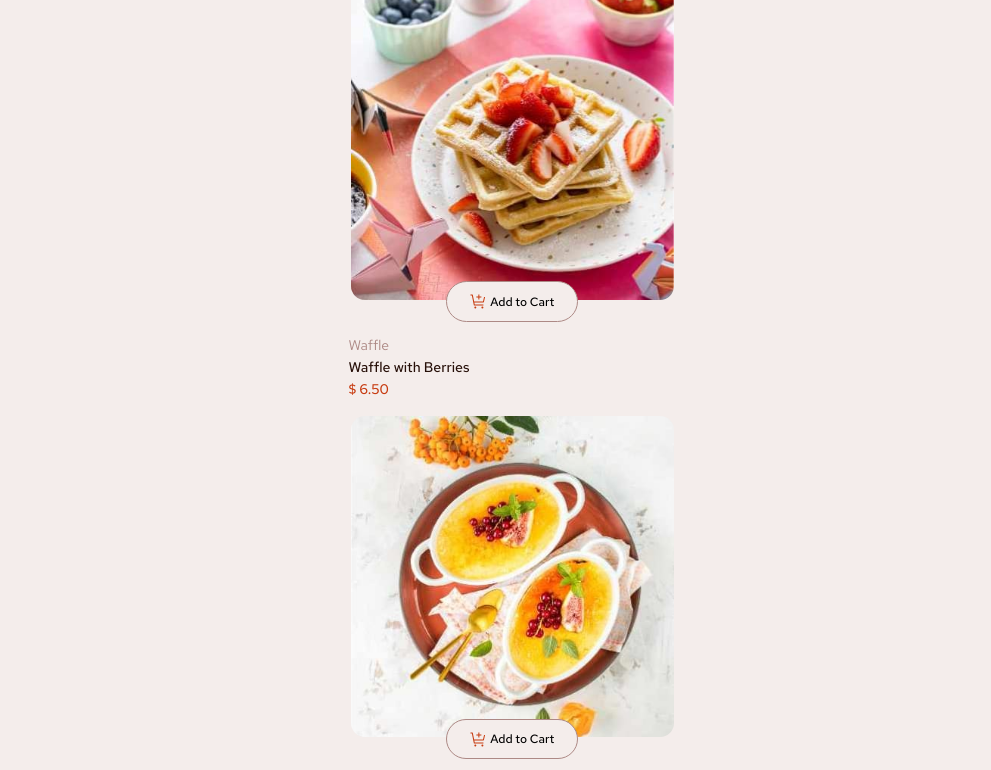
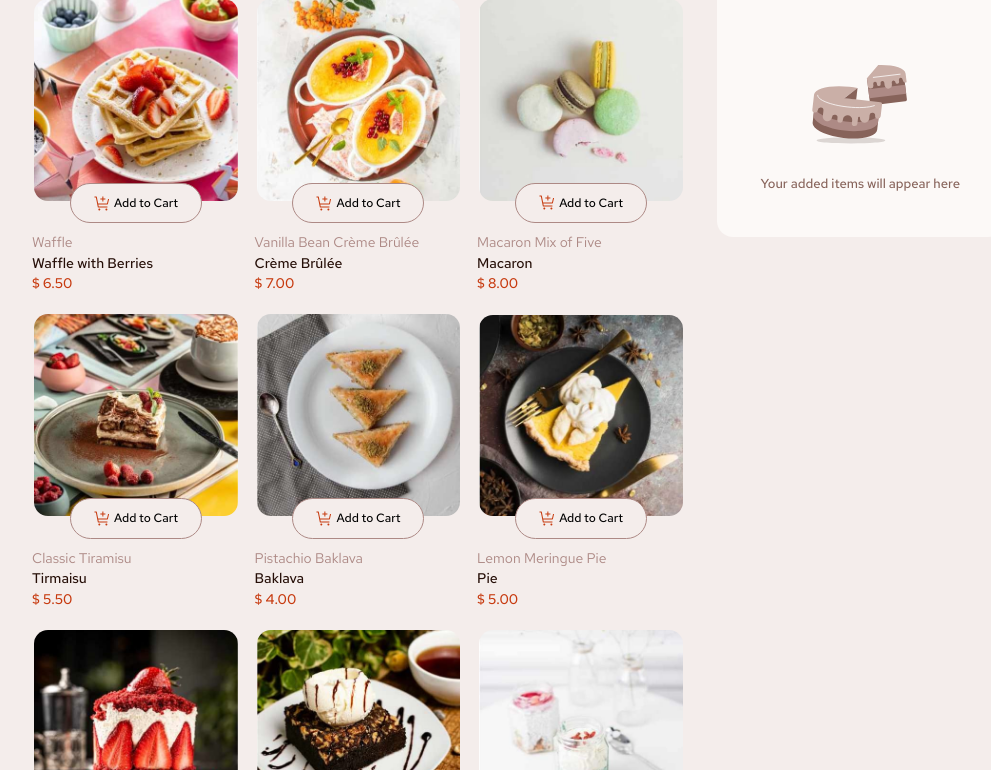
Before and after one commit to cendyz/Product-list-with-cart, a plain HTML site: page index.html in a window 1536 px wide. Shown: the part 129-899 px from the top of the page, without its empty margins (256-1247 px from the left). Drawn offline with nearby package versions, Linux system fonts and the light colour scheme.

Commit message:
styles and page ok

```diff
--- a/index.html
+++ b/index.html
@@ -20,7 +20,7 @@
 					<div class="main__box-container">
 						<picture class="main__box-container-picture">
 							<source srcset="./src/img/image-waffle-tablet.jpg" media="(min-width: 576px)" />
-							<source srcset="./src/img/image-waffle-desktop.jpg" media="(min-width: 992px)" />
+							<source srcset="./src/img/image-waffle-desktop.jpg" media="(min-width: 1440px)" />
 							<img src="./src/img/image-waffle-mobile.jpg" alt="Food picture" class="main__box-container-picture-img" />
 						</picture>
 						<button class="main__box-container-btn">
@@ -47,7 +47,7 @@
 					<div class="main__box-container">
 						<picture class="main__box-container-picture">
 							<source srcset="./src/img/image-creme-brulee-tablet.jpg" media="(min-width: 576px)" />
-							<source srcset="./src/img/image-creme-brulee-desktop.jpg" media="(min-width: 992px)" />
+							<source srcset="./src/img/image-creme-brulee-desktop.jpg" media="(min-width: 1440px)" />
 							<img
 								src="./src/img/image-creme-brulee-mobile.jpg"
 								alt="Food picture"
@@ -77,7 +77,7 @@
 					<div class="main__box-container">
 						<picture class="main__box-container-picture">
 							<source srcset="./src/img/image-macaron-tablet.jpg" media="(min-width: 576px)" />
-							<source srcset="./src/img/image-macaron-desktop.jpg" media="(min-width: 992px)" />
+							<source srcset="./src/img/image-macaron-desktop.jpg" media="(min-width: 1440px)" />
 							<img
 								src="./src/img/image-macaron-mobile.jpg"
 								alt="Food picture"
@@ -107,7 +107,7 @@
 					<div class="main__box-container">
 						<picture class="main__box-container-picture">
 							<source srcset="./src/img/image-tiramisu-tablet.jpg" media="(min-width: 576px)" />
-							<source srcset="./src/img/image-tiramisu-desktop.jpg" media="(min-width: 992px)" />
+							<source srcset="./src/img/image-tiramisu-desktop.jpg" media="(min-width: 1440px)" />
 							<img
 								src="./src/img/image-tiramisu-mobile.jpg"
 								alt="Food picture"
@@ -137,7 +137,7 @@
 					<div class="main__box-container">
 						<picture class="main__box-container-picture">
 							<source srcset="./src/img/image-baklava-tablet.jpg" media="(min-width: 576px)" />
-							<source srcset="./src/img/image-baklava-desktop.jpg" media="(min-width: 992px)" />
+							<source srcset="./src/img/image-baklava-desktop.jpg" media="(min-width: 1440px)" />
 							<img
 								src="./src/img/image-baklava-mobile.jpg"
 								alt="Food picture"
@@ -167,7 +167,7 @@
 					<div class="main__box-container">
 						<picture class="main__box-container-picture">
 							<source srcset="./src/img/image-meringue-tablet.jpg" media="(min-width: 576px)" />
-							<source srcset="./src/img/image-meringue-desktop.jpg" media="(min-width: 992px)" />
+							<source srcset="./src/img/image-meringue-desktop.jpg" media="(min-width: 1440px)" />
 							<img
 								src="./src/img/image-meringue-mobile.jpg"
 								alt="Food picture"
@@ -197,7 +197,7 @@
 					<div class="main__box-container">
 						<picture class="main__box-container-picture">
 							<source srcset="./src/img/image-cake-tablet.jpg" media="(min-width: 576px)" />
-							<source srcset="./src/img/image-cake-desktop.jpg" media="(min-width: 992px)" />
+							<source srcset="./src/img/image-cake-desktop.jpg" media="(min-width: 1440px)" />
 							<img src="./src/img/image-cake-mobile.jpg" alt="Food picture" class="main__box-container-picture-img" />
 						</picture>
 						<button class="main__box-container-btn">
@@ -224,7 +224,7 @@
 					<div class="main__box-container">
 						<picture class="main__box-container-picture">
 							<source srcset="./src/img/image-brownie-tablet.jpg" media="(min-width: 576px)" />
-							<source srcset="./src/img/image-brownie-desktop.jpg" media="(min-width: 992px)" />
+							<source srcset="./src/img/image-brownie-desktop.jpg" media="(min-width: 1440px)" />
 							<img
 								src="./src/img/image-brownie-mobile.jpg"
 								alt="Food picture"
@@ -254,7 +254,7 @@
 					<div class="main__box-container">
 						<picture class="main__box-container-picture">
 							<source srcset="./src/img/image-panna-cotta-tablet.jpg" media="(min-width: 576px)" />
-							<source srcset="./src/img/image-panna-cotta-desktop.jpg" media="(min-width: 992px)" />
+							<source srcset="./src/img/image-panna-cotta-desktop.jpg" media="(min-width: 1440px)" />
 							<img
 								src="./src/img/image-panna-cotta-mobile.jpg"
 								alt="Food picture"
@@ -283,8 +283,10 @@
 			</div>
 			<div class="main__summary">
 				<h2 class="main__summary-title">Your Cart (<span>0</span>)</h2>
-				<img src="./src/img/illustration-empty-cart.svg" alt="Chocolate cake" class="main__summary-img" />
-				<p class="main__summary-text">Your added items will appear here</p>
+				<div class="main__summary-box">
+					<img src="./src/img/illustration-empty-cart.svg" alt="Chocolate cake" class="main__summary-box-img" />
+					<p class="main__summary-box-text">Your added items will appear here</p>
+				</div>
 				<div class="main__summary-total">
 					<h3 class="main__summary-total-title">Order Total</h3>
 					<p class="main__summary-total-price">$0.00</p>
--- a/src/sass/main.scss
+++ b/src/sass/main.scss
@@ -12,27 +12,41 @@
 }
 
 body {
-	position: relative;
+	padding: 1.5em;
 	display: flex;
-	justify-content: center;
+	flex-direction: column;
+	align-items: center;
 	font-family: "Red Hat Text", sans-serif;
 	background-color: var(--rose-100);
 	color: var(--rose-900);
 }
 
 .main {
+	width: 100%;
 	max-width: 23.438em;
-	padding: 1.5em;
+	display: grid;
+	grid-template-columns: 1fr;
+	gap: 2rem;
 
 	&__title {
-		margin-bottom: 1em;
+		line-height: 1.2;
+		align-self: flex-start;
 		font-size: 3.5rem;
 	}
 
 	&__box {
+		display: grid;
+		justify-content: center;
+		justify-items: center;
+		align-items: center;
+		gap: 1.5rem;
+
 		&-item {
-			margin-bottom: 1em;
+			display: grid;
+			grid-template-columns: 1fr;
+			gap: 1rem;
 		}
+
 		&-container {
 			display: grid;
 			grid-template-rows: 1fr auto auto;
@@ -102,9 +116,11 @@ body {
 		}
 
 		&-text {
-			display: grid;
-			row-gap: 0.3em;
-			margin-top: 1em;
+			display: flex;
+			flex-direction: column;
+			justify-content: center;
+			align-items: start;
+			gap: 0.25rem;
 			font-size: 1.4rem;
 			&-type {
 				font-weight: 400;
@@ -120,19 +136,30 @@ body {
 		}
 	}
 	&__summary {
+		width: 100%;
+		max-width: 40em;
+		max-height: max-content;
 		display: flex;
 		flex-direction: column;
 		align-items: center;
+		gap: 1.5rem;
 		padding: 2em;
-		margin-top: 1em;
 		background-color: var(--rose-50);
 		border-radius: 1em;
+		justify-self: center;
 		&-title {
 			align-self: flex-start;
 			margin-bottom: 1.3em;
 			font-size: 2.3rem;
 			color: var(--red);
 		}
+		&-box {
+			display: flex;
+			flex-direction: column;
+			justify-content: center;
+			align-items: center;
+			gap: 0.8em;
+			padding: 0.8em 0;
 			&-img {
 				margin-bottom: 0.5em;
 				width: 50%;
@@ -142,15 +169,15 @@ body {
 				font-weight: 500;
 				color: var(--rose-500);
 			}
+		}
 		&-item {
 			display: grid;
 			grid-template-columns: 1fr auto;
 			grid-template-rows: 1fr 1fr;
 			row-gap: 0.3em;
+			justify-self: center;
 			padding-bottom: 1em;
-			margin-bottom: 1em;
 			border-bottom: 1px solid var(--rose-300);
-			width: 100%;
 			&-title {
 				grid-area: 1/1/2/2;
 				font-size: 1.4rem;
@@ -235,7 +262,54 @@ body {
 	}
 }
 
+@media (min-width: 576px) {
+	body {
+		padding: 2.5rem;
+		justify-content: center;
+	}
+	.main {
+		max-width: 70.313em;
+		&__box {
+			grid-template-columns: repeat(auto-fit, minmax(10.25em, 1fr));
+			gap: 2rem 1.5rem;
+		}
+	}
+}
 
-// - Mobile: 375px
-// - Desktop: 1440px
-// - Weights: 400, 600, 700
+@media (min-width: 1440px) {
+	body {
+		padding: 4em;
+	}
+	.main {
+		max-width: 60em;
+		grid-template-columns: 1fr minmax(24rem, auto);
+		grid-template-areas:
+			"heading cart"
+			"items cart";
+
+		&__title {
+			grid-area: heading;
+			height: fit-content;
+		}
+
+		&__box {
+			grid-template-columns: repeat(auto-fit, minmax(12em, 1fr));
+			grid-area: items;
+			&-container {
+				&-btn {
+					transition: color 0.2s, border 2s;
+
+					&:hover {
+						color: var(--rose-400);
+						border: 1px solid var(--red);
+					}
+				}
+			}
+		}
+		&__summary {
+			height: max-content;
+			margin-left: 1.5em;
+			grid-area: cart;
+		}
+	}
+}
--- a/src/sass/utilities/_reset.scss
+++ b/src/sass/utilities/_reset.scss
@@ -12,7 +12,7 @@ html {
 }
 
 body {
-	min-height: 100vh;
+	min-height: 100dvh;
 	font-size: 16px;
 }
 
```
Also changed, not shown: dist/css/main.css, 1 other file. Lines whose indentation alone changed are shown as unchanged.
